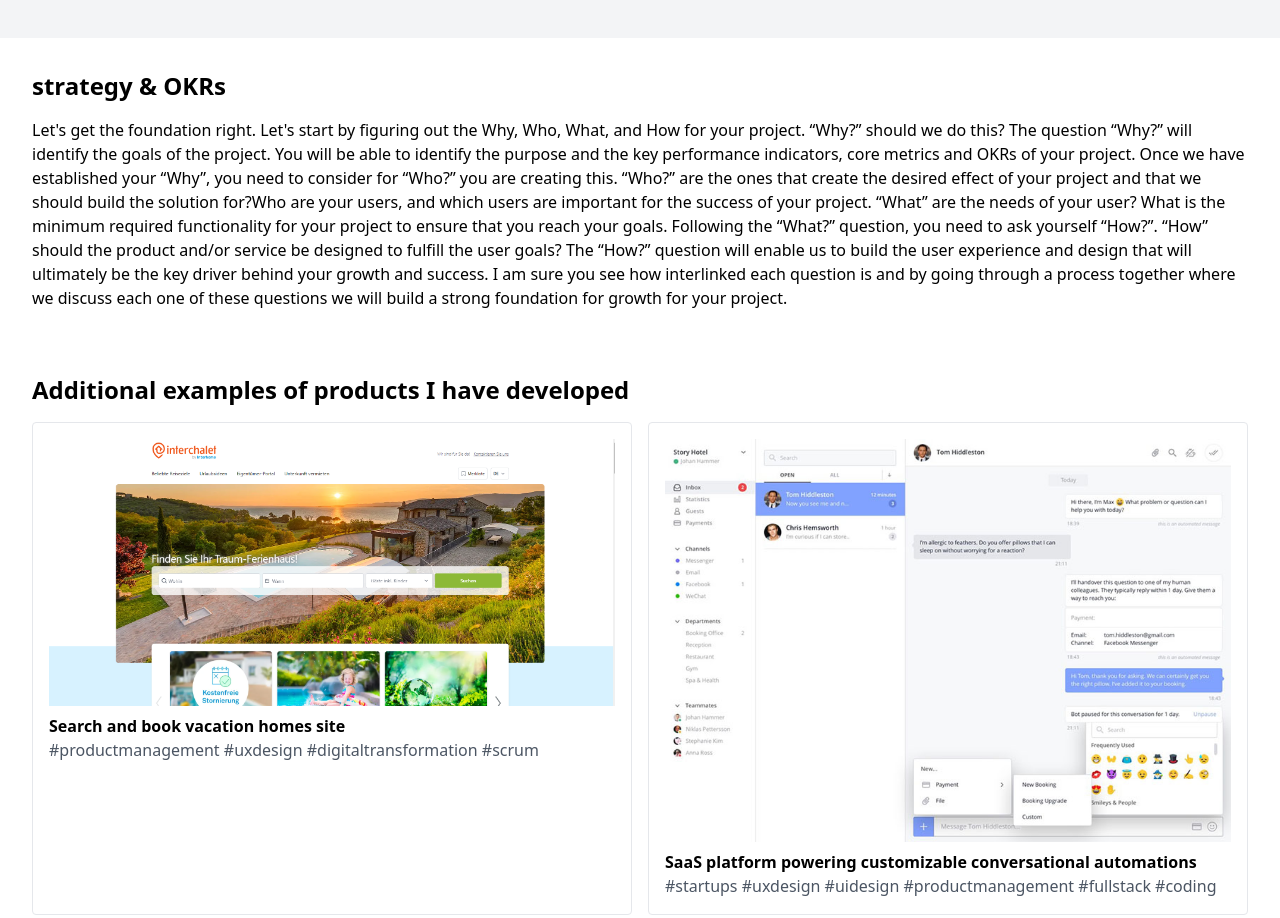
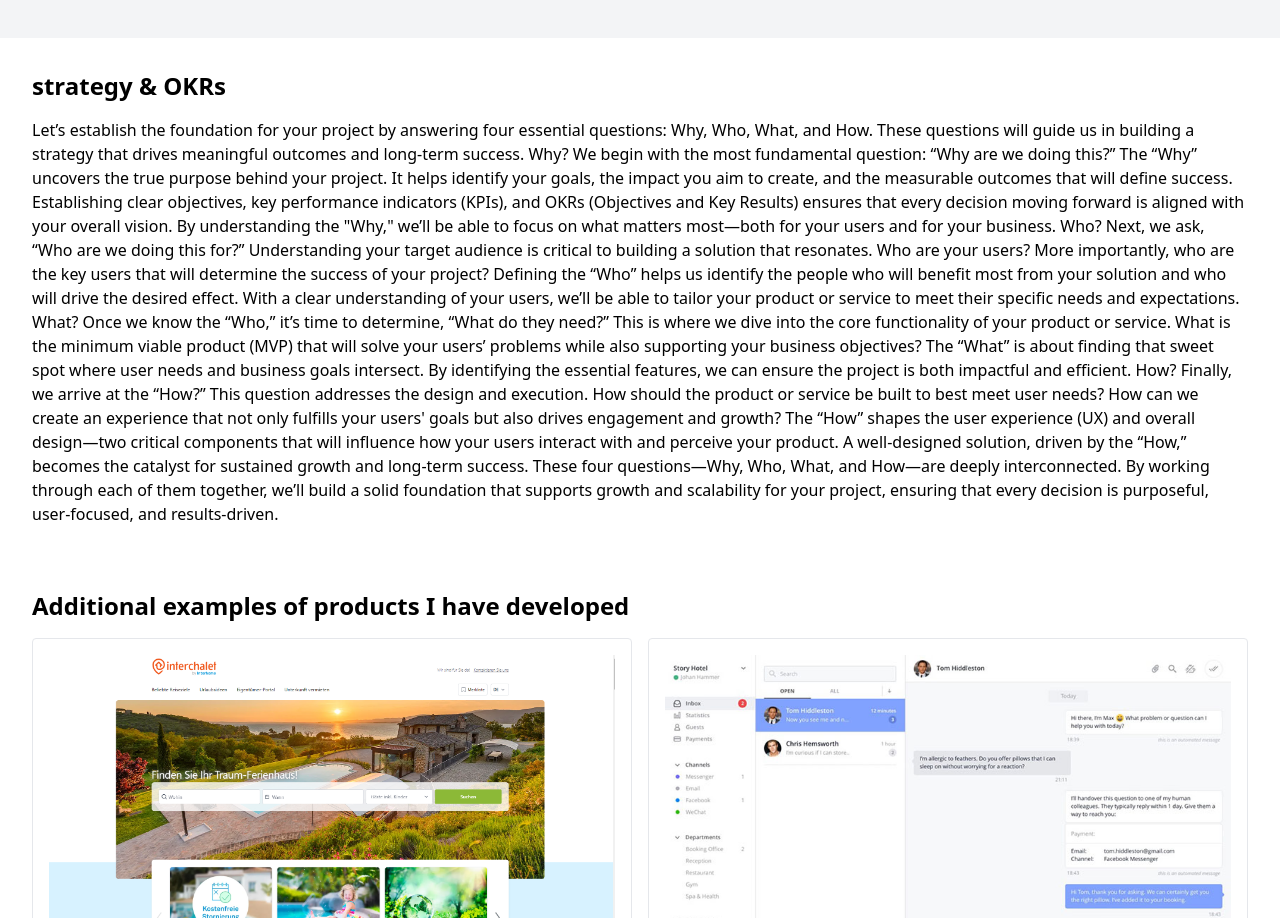
Before and after one commit to Nikla6Petter66on/react-iafe2024, a React (Create React App) app in the folder my-landing-page/: page /products/foundation in a window 1280 px wide. Shown: the part 1474-2392 px from the top of the page. Built offline with nearby package versions, Linux system fonts and the light colour scheme.

Commit message:
updated content
across all pages

```diff
--- a/my-landing-page/src/components/AboutMe.js
+++ b/my-landing-page/src/components/AboutMe.js
@@ -23,7 +23,7 @@ const AboutMe = () => {
           <p className="mb-8">
             I am always on the lookout for creative ideas, difficult problems to solve or exciting challenges.
             As a trailblazer in the world of IT and design, I believe in fostering a collaborative environment where your ideas can thrive
-            and the opportunity and potential of your idea or problem can flourish.
+            and the opportunity and potential of your idea can flourish.
           </p>
 
           {/* Image Section */}
--- a/my-landing-page/src/components/ContactMe.js
+++ b/my-landing-page/src/components/ContactMe.js
@@ -8,41 +8,30 @@ const ContactMe = () => {
     <div className="bg-white">
 
       <section className="bg-black text-white">
-
         <Header />
-
         <Hero
-            title="Lets grab a coffee."
+          title="Lets grab a (virtual) coffee."
           backgroundImage="/images/backgroundimage.png"
-
         />
-
-        </section>
-
-      {/* Hero Section */}
-      <section className="bg-cover bg-center h-64 flex items-center justify-center text-white" style={{ backgroundImage: "url('/path-to-your-hero-image.jpg')" }}>
-        <h1 className="text-4xl font-bold">Let's grab a coffee.</h1>
       </section>
 
       {/* Contact Me Button Section */}
-    <section className="flex items-start justify-center min-h-[70vh] py-8 px-8"> {/* Reduced min-h and aligned items to start */}
+      <section className="flex items-start justify-center min-h-[70vh] py-8 px-8">
         <div className="container mx-auto text-center">
           <h2 className="text-3xl font-bold mb-8">Contact me</h2>
-          <div className="p-8 rounded-lg shadow-lg inline-block">
           <h3 className="text-xl font-semibold mb-4">Shoot me an email</h3>
-            <h5 className="font-semibold mb-4">Clicking on the button will expose my email address and open your email program</h5>
           <a
-              href="mailto:niklas@iamfrontend.com?subject=Lets grab a coffee&body=Hi Niklas, looking forward to getting in touch"
+            href="mailto:info@iamfrontend.com?subject=Lets grab a coffee&body=Hi Niklas, looking forward to getting in touch"
             className="bg-yellow-400 hover:bg-yellow-500 text-white font-bold py-3 px-6 rounded-lg inline-block"
           >
             Click here
           </a>
-          </div>
+
+
         </div>
       </section>
 
-      <Footer/>
-
+      <Footer />
     </div>
   );
 };
--- a/my-landing-page/src/components/Foundation.js
+++ b/my-landing-page/src/components/Foundation.js
@@ -5,22 +5,22 @@ const Foundation = () => {
     <div>
       <h3 className="text-2xl font-bold mb-4">strategy & OKRs</h3>
       <p>
-      Let's get the foundation right. Let's start by figuring out the Why, Who, What, and How for your project.
 
+  Let’s establish the foundation for your project by answering four essential questions: Why, Who, What, and How. These questions will guide us in building a strategy that drives meaningful outcomes and long-term success.
 
-            “Why?” should we do this?
-            The question “Why?” will identify the goals of the project. You will be able to identify the purpose and the key performance indicators, core metrics and OKRs  of your project.
-            Once we have established your “Why”, you need to consider for “Who?” you are creating this.
+  Why?
+  We begin with the most fundamental question: “Why are we doing this?” The “Why” uncovers the true purpose behind your project. It helps identify your goals, the impact you aim to create, and the measurable outcomes that will define success. Establishing clear objectives, key performance indicators (KPIs), and OKRs (Objectives and Key Results) ensures that every decision moving forward is aligned with your overall vision. By understanding the "Why," we’ll be able to focus on what matters most—both for your users and for your business.
 
+  Who?
+  Next, we ask, “Who are we doing this for?” Understanding your target audience is critical to building a solution that resonates. Who are your users? More importantly, who are the key users that will determine the success of your project? Defining the “Who” helps us identify the people who will benefit most from your solution and who will drive the desired effect. With a clear understanding of your users, we’ll be able to tailor your product or service to meet their specific needs and expectations.
 
-            “Who?” are the ones that create the desired effect of your project and that we should build the solution for?Who are your users, and which users are important for the success of your project.
+  What?
+  Once we know the “Who,” it’s time to determine, “What do they need?” This is where we dive into the core functionality of your product or service. What is the minimum viable product (MVP) that will solve your users’ problems while also supporting your business objectives? The “What” is about finding that sweet spot where user needs and business goals intersect. By identifying the essential features, we can ensure the project is both impactful and efficient.
 
+  How?
+  Finally, we arrive at the “How?” This question addresses the design and execution. How should the product or service be built to best meet user needs? How can we create an experience that not only fulfills your users' goals but also drives engagement and growth? The “How” shapes the user experience (UX) and overall design—two critical components that will influence how your users interact with and perceive your product. A well-designed solution, driven by the “How,” becomes the catalyst for sustained growth and long-term success.
 
-            “What” are the needs of your user? What is the minimum required functionality for your project to ensure that you reach your goals. Following the “What?” question, you need to ask yourself “How?”.
-            “How” should the product and/or service be designed to fulfill the user goals?
-            The “How?” question will enable us to build the user experience and design that will ultimately be the key driver behind your growth and success.
-
-            I am sure you see how interlinked each question is and by going through a process together where we discuss each one of these questions we will build a strong foundation for growth for your project.
+  These four questions—Why, Who, What, and How—are deeply interconnected. By working through each of them together, we’ll build a solid foundation that supports growth and scalability for your project, ensuring that every decision is purposeful, user-focused, and results-driven.
 
       </p>
     </div>
--- a/my-landing-page/src/components/Homepage.js
+++ b/my-landing-page/src/components/Homepage.js
@@ -138,16 +138,15 @@ const Homepage = () => {
               <h2 className="text-3xl font-bold mb-4">About me</h2>
               <h3 className="text-xl font-semibold mb-4">Product Leader</h3>
               <p className="text-base leading-relaxed">
-                I am an experienced Senior Product Manager, founder, and business developer with over ten years of
+                I am an experienced Product Manager, start up founder, and business developer with over ten years of
                 expertise in digital, particularly within startup environments and in digital transformation settings.
-                My background includes a strong focus on product development, user experience (UX/UI), and data-driven
+                My background includes a strong focus on product and business development, user experience (UX/UI), and data-driven
                 decision-making.
               </p>
               <p className="text-base leading-relaxed mt-4">
                 My career has been marked by a deep commitment to simplifying complex digital experiences for
-                non-tech-savvy clients, particularly in the travel and hotel-tech sectors but also across other
-                industries. I have extensive experience conducting market research, analyzing product usage data, and
-                transforming customer feedback into actionable insights.
+                non-tech-savvy clients, across multiple industries. I have extensive experience developing new products and markets, analyzing product user data,
+                transforming customer feedback into actionable insights, and succefully launching new products and processes across complex organizational structures and in new markets.
               </p>
             </div>
           </div>
--- a/my-landing-page/src/components/instaroom.js
+++ b/my-landing-page/src/components/instaroom.js
@@ -29,10 +29,10 @@ const Instaroom = () => {
           </div>
 
           <h3 className="text-2xl font-semibold mb-4">Challenge</h3>
-          <p className="mb-8">Complex bookings (e.g a family booking with connecting rooms) are hard to book and to process for accommodation operators.</p>
+          <p className="mb-8">Managing complex booking scenarios, such as family reservations requiring multiple rooms, posed significant challenges for accommodation operators. These bookings were difficult to process efficiently, leading to operational inefficiencies and a subpar customer experience.</p>
 
           <h3 className="text-2xl font-semibold mb-4">Solution</h3>
-          <p className="mb-8">White-label/Customizable chat-bots that integrate with accommodation inventory via APIs and are designed for booking and processing complex bookings.</p>
+          <p className="mb-8">We developed customizable chatbots that easily connect with accommodation systems, allowing users to make and manage complex bookings, such as multi-room reservations, in a seamless and efficient way.</p>
 
           <div className="mb-8">
             <img
@@ -43,7 +43,7 @@ const Instaroom = () => {
           </div>
 
           <h3 className="text-2xl font-semibold mb-4">Results</h3>
-          <p className="mb-8">We closed 1M+ EUR in funding, 50+ hotel groups as customers, 400K+ EUR in sales, and hundreds of thousands of end-users.</p>
+          <p className="mb-8">As both co-founder and product leader, I played a pivotal role in driving the growth and success of our startup. We secured over €1M in funding, attracted 50+ hotel groups as customers, and generated more than €400K in sales. Our platform engaged hundreds of thousands of end-users, solving complex booking challenges and streamlining operations for hotel operators. Leading the product development from the ground up, I was deeply involved in every phase—from ideation and design to execution and iteration. This hands-on experience, coupled with my responsibilities as a co-founder, gave me the unique perspective of balancing product vision with business strategy, ensuring that we delivered a solution that not only met market needs but also scaled effectively within the highly competitive hospitality industry.</p>
 
           <blockquote className="italic text-lg text-center bg-gray-100 p-4 rounded-lg">
             "I had the opportunity to work under Niklas's management. He is undoubtedly the best manager I ever had. His supportive, willingness to win in combination with his human approach made me feel very comfortable and motivated. Niklas not only spoke empathy, but also showed it. I learned a lot by working for Niklas and he has shown me the true qualities of being a good manager. I can only give him my warmest recommendations for the future. He is a great asset to any team."
```
Also changed, not shown: my-landing-page/src/components/DevelopmentTesting.js (+8 -5 lines), my-landing-page/src/components/Exploration.js (+11 -8 lines), my-landing-page/src/components/Launch.js (+5 -3 lines). Lines whose indentation alone changed are shown as unchanged.
